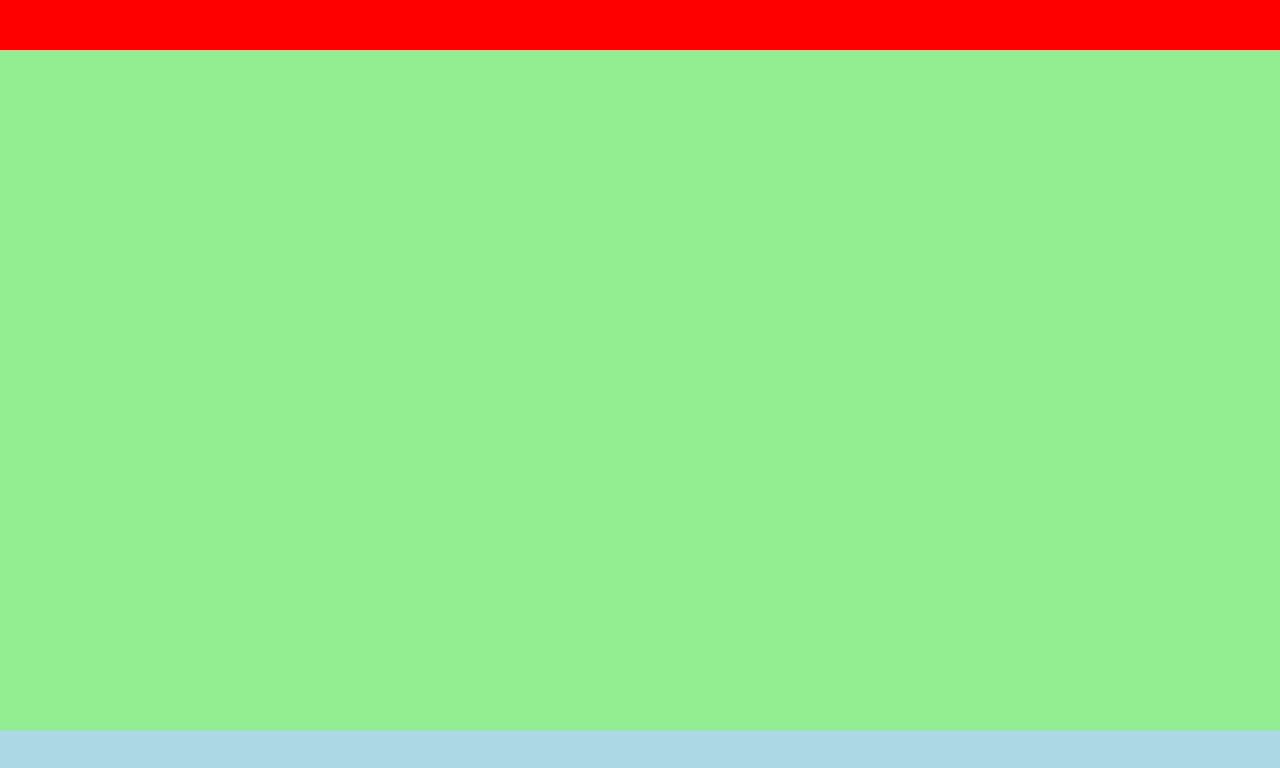
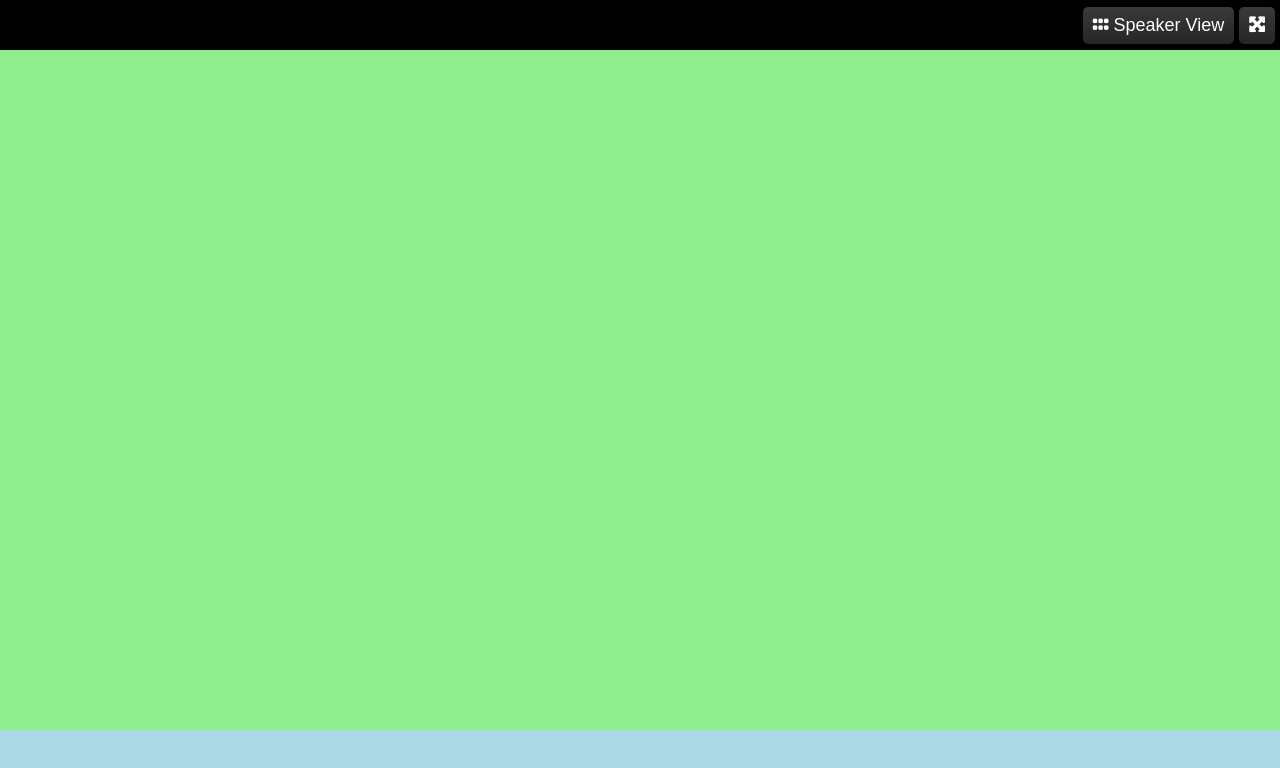
Before and after one commit to ElenaLj/html-css-zoom, a plain HTML site: page index.html in a window 1280 px wide. Drawn offline with Linux system fonts and the light colour scheme.

Commit message:
insert header

```diff
--- a/css/style.css
+++ b/css/style.css
@@ -12,13 +12,29 @@ body {
 
 /* *** header *** */
 header {
- height: 50px;
+    height: 50px;
+    /* padding-right: 5px; */
+    display: flex;
+    justify-content: flex-end;
+    align-items: center;
+}
+
+header .speaker-view,
+header .full-screen {
+    /* width: 15%; */
+    margin-right: 5px;
+    padding: 8px 10px;
+    font-size: 18px;
+    color: white;
+    background: linear-gradient(#393939, #262626);
+    border: none;
+    border-radius: 5px;
 }
 
 /* *** debug *** */
-.debug header {
+/* .debug header {
     background-color: red;
-}
+} */
 
 .debug main {
     height: calc(100vh - 120px);
--- a/index.html
+++ b/index.html
@@ -12,6 +12,14 @@
     <!-- view settings -->
     <header>
 
+        <div class="speaker-view">
+            <i class="fas fa-grip-horizontal"></i>
+            <span>Speaker View</span>
+        </div>
+
+        <div class="full-screen">
+            <i class="fas fa-expand-arrows-alt"></i>
+        </div>
     </header>
     <!-- /view setting -->
 
```
